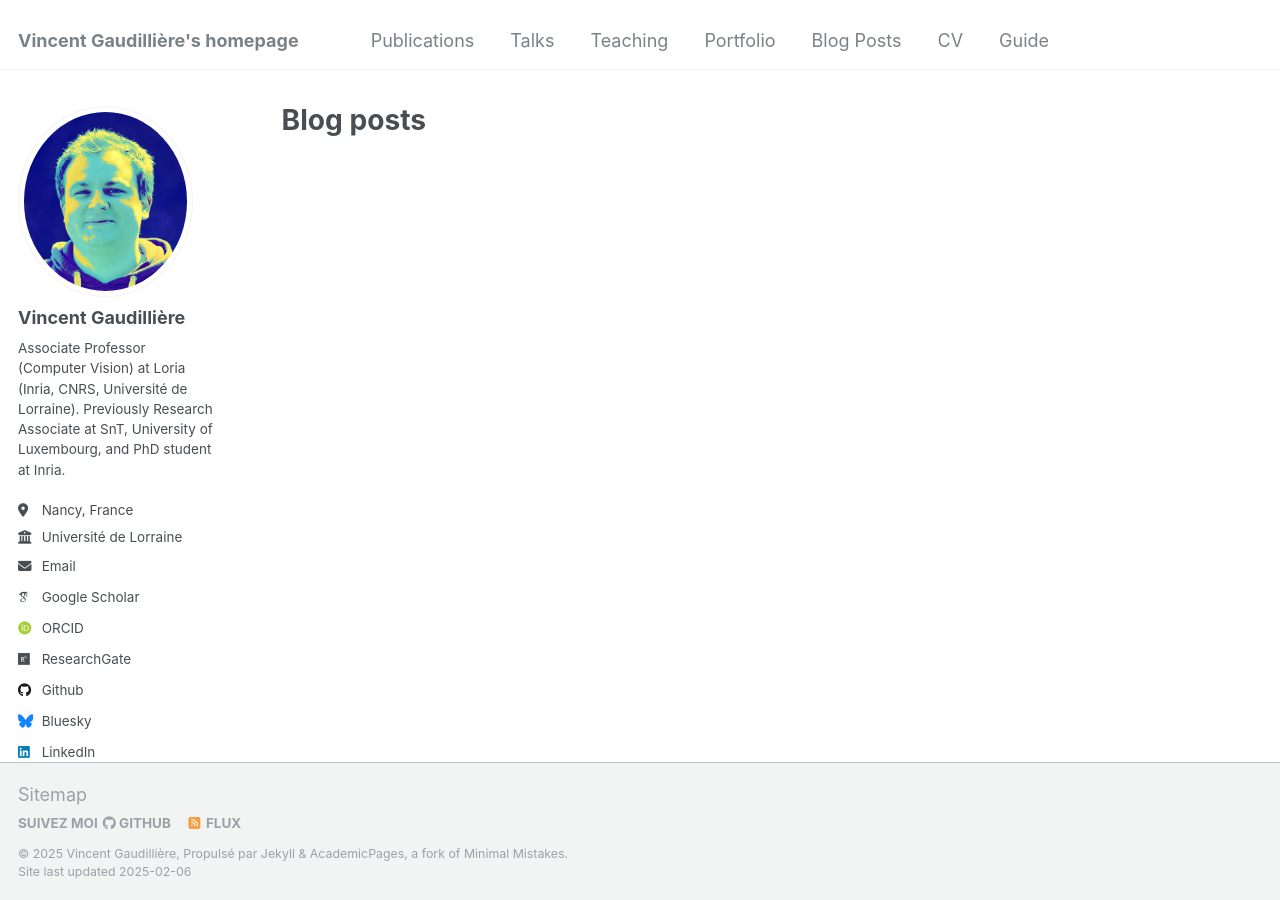
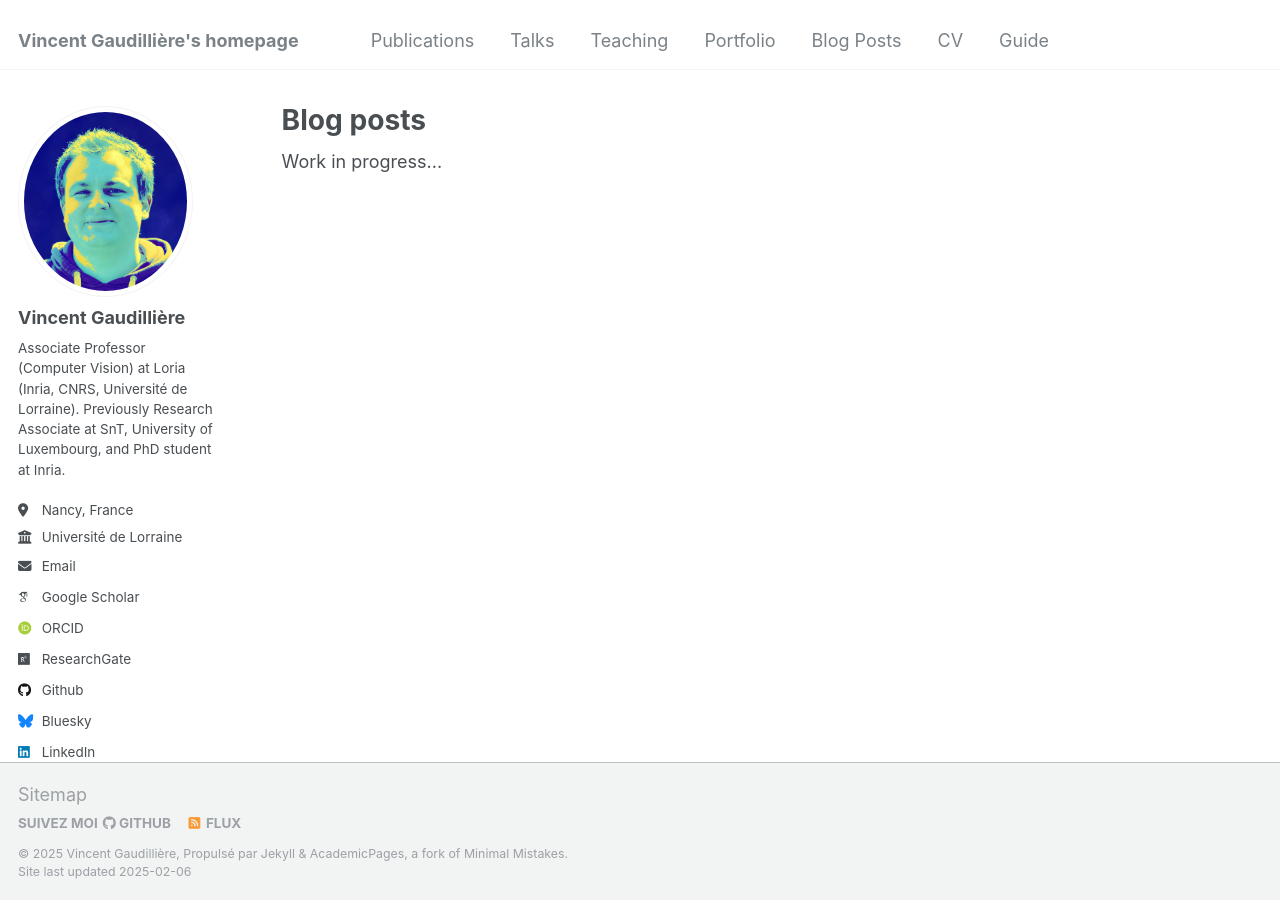
Before and after one commit to vincentgaudilliere/vincentgaudilliere.github.io, a Jekyll site: the page built from _pages/year-archive.html, in a window 1280 px wide. Built offline with Jekyll 4.4.1, drawn with Linux system fonts in a browser that asks for light colours; some web fonts are replaced.

Commit message:
Update year-archive.html

```diff
--- a/_pages/year-archive.html
+++ b/_pages/year-archive.html
@@ -6,6 +6,9 @@ author_profile: true
 redirect_from:
   - /wordpress/blog-posts/
 ---
+
+Work in progress...
+
 <!--
 {% include base_path %}
 {% capture written_year %}'None'{% endcapture %}
```
